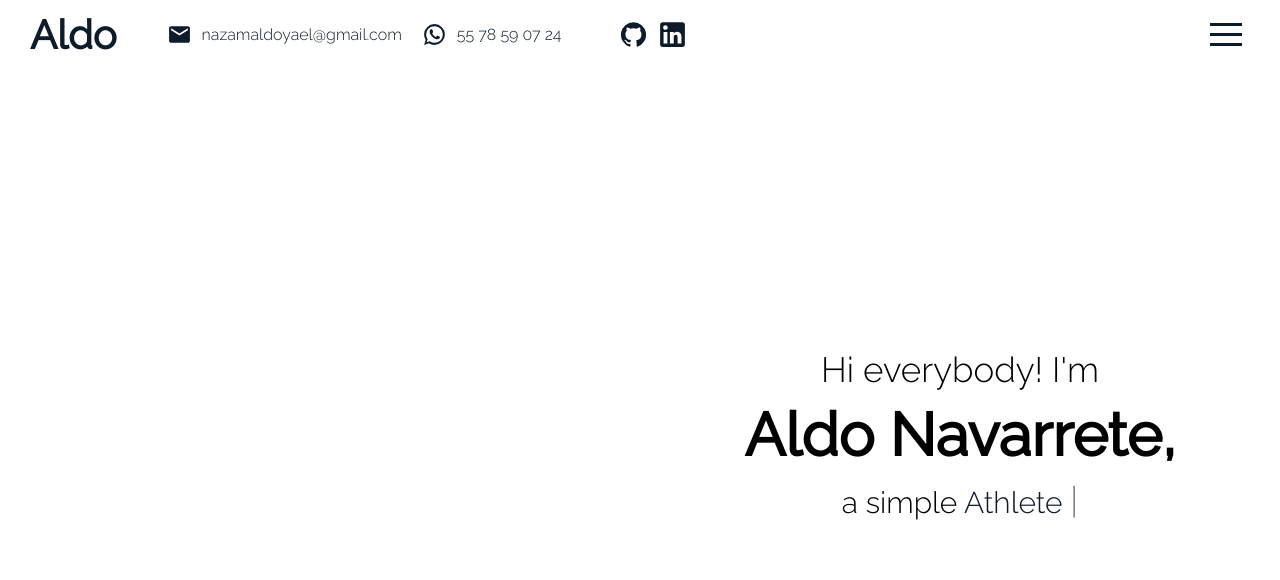
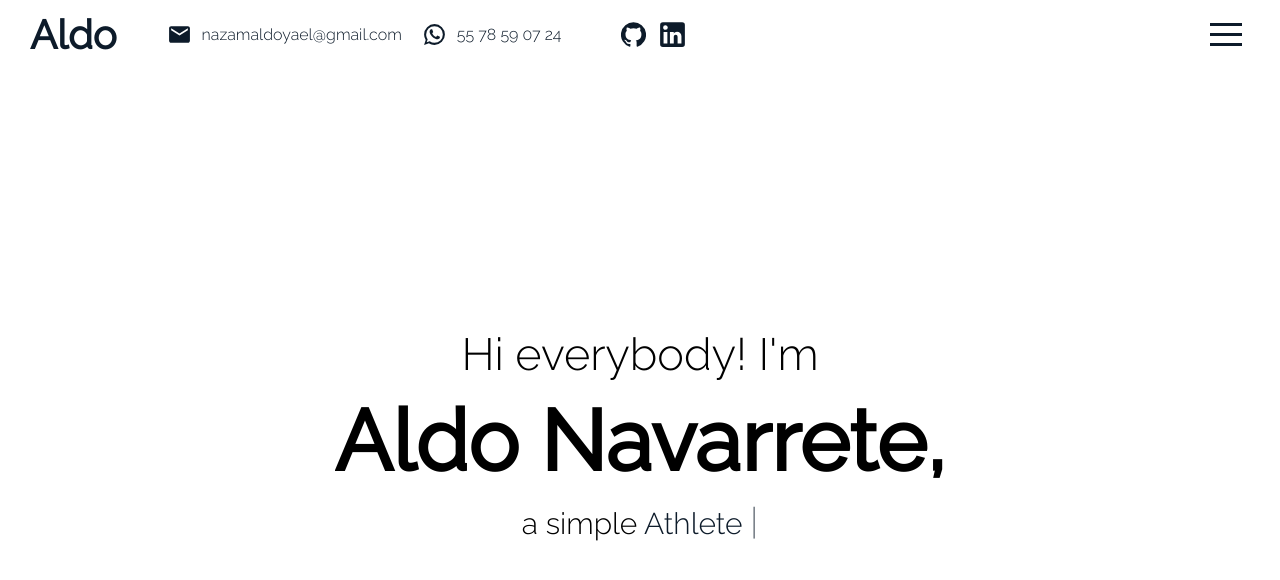
Before and after one commit to aldonavarretefp/Portfolio, a React (Create React App) app: page / in a window 1280 px wide. Shown: the top 580 px of the page. Built offline with nearby package versions, Linux system fonts and the light colour scheme.

Commit message:
out of photo

```diff
--- a/src/components/Intro/Intro.jsx
+++ b/src/components/Intro/Intro.jsx
@@ -20,12 +20,8 @@ export default function Intro() {
 
     return (
         <div className="intro" id="intro">
-            <div className="left">
-                <div className="imgContainer">
 
-                </div>
-            </div>
-            <div className="right">
+            <div className="center">
                 <div className="wrapper">
                     <h2>Hi everybody! I'm</h2>
                     <h1>Aldo Navarrete,</h1>
--- a/src/components/Intro/intro.scss
+++ b/src/components/Intro/intro.scss
@@ -3,48 +3,48 @@
 .intro{
     background-color: white;
     display: flex;
+
     @include mobile{
         flex-direction: column;
         align-items: center;
     }
 
-    .left{
-        flex: 0.5;
-        background-color: white;
-        display: flex;
-        justify-content: center;
-        align-items: center;
-        @include mobile{
-            flex:    0.4;
-        }
-        .imgContainer{
-            width: 400px;
-            height: 400px;
-            overflow: hidden;
-            display: flex;
-            justify-content: center;
-            align-items: flex-end;
-            @include mobile{
-                height:200px;
-                width:200px;
-            }
-            img{
-                width:100%;
+    // .left{
+    //     flex: 0.5;
+    //     background-color: white;
+    //     display: flex;
+    //     justify-content: center;
+    //     align-items: center;
+    //     @include mobile{
+    //         flex:    0.4;
+    //     }
+    //     .imgContainer{
+    //         width: 400px;
+    //         height: 400px;
+    //         overflow: hidden;
+    //         display: flex;
+    //         justify-content: center;
+    //         align-items: flex-end;
+    //         @include mobile{
+    //             height:200px;
+    //             width:200px;
+    //         }
+    //         img{
+    //             width:100%;
 
-            }
-        }
-    }
-    .right{
-        flex: 0.5;
+    //         }
+    //     }
+    // }
+    .center{
+        height: 100%;
+        width: 100%;
         background-color: white;
         display: flex;
         flex-direction: column;
         justify-content: center;
         align-items: center;
         position: relative;
-        @include mobile{
-            flex:    0.6;
-        }
+
         .wrapper{
             width:100%;
             height: 60%;
@@ -54,7 +54,7 @@
             align-items: center;
 
             h1{
-                font-size:60px;
+                font-size:85px;
                 margin: 10px 0;
                 font-weight: 700;
                 @include mobile{
@@ -63,7 +63,7 @@
 
             }
             h2{
-                font-size:35px;
+                font-size:45px;
                 font-weight: 300;
                 @include mobile{
                     font-size:25px;
```
